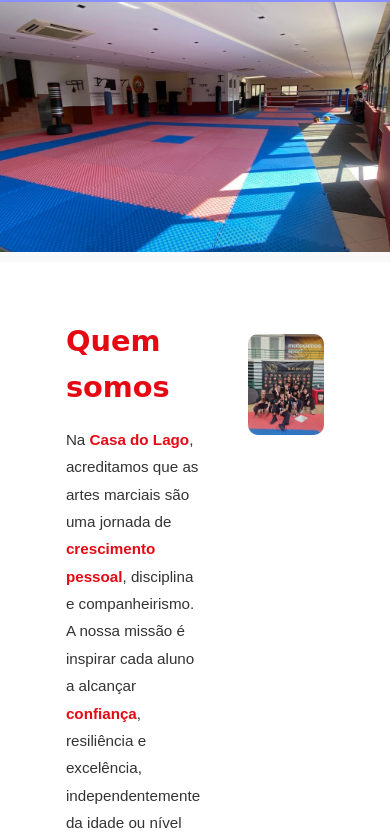
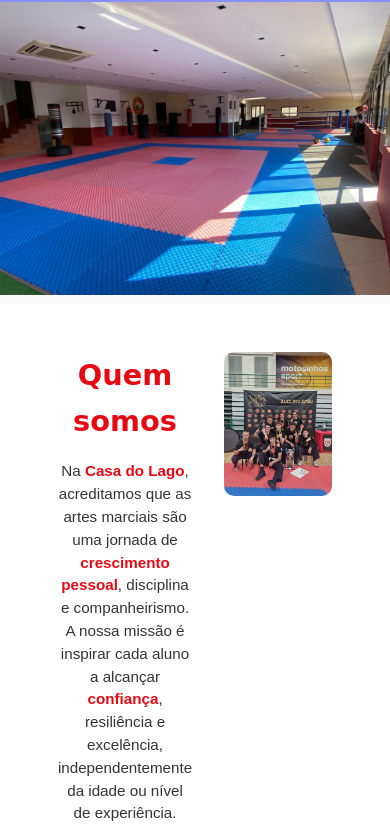
Before and after one commit to arjcasadolago/website_casadolago, a plain HTML site: page about.html in a window 390 px wide. Shown: the part 64-902 px from the top of the page. Drawn offline with Linux system fonts and the light colour scheme; a web font is replaced by a local one.

Commit message:
Add files via upload

```diff
--- a/css/pages/about.css
+++ b/css/pages/about.css
@@ -145,17 +145,28 @@
     .about-us {
         flex-direction: column;
         padding: 1.5rem 1rem;
-        align-items: flex-start; /* Align text to the top */
+        align-items: center; /* Center content for better aesthetics */
     }
 
-    .about-text {
-        order: -1; /* Move text to the top */
+    .about-text, .about-image {
+        width: 100%; /* Full width for both sections */
+        text-align: center; /* Center text for uniform look */
+        padding: 0.5rem; /* Reduce padding for compactness */
     }
 
-    .about-image {
-        order: 1; /* Move image to the bottom */
-        margin-top: 1rem;
-        text-align: center;
+    .about-image img {
+        width: 90%; /* Image scales better on small screens */
+        max-width: none; /* Remove max-width restriction */
+        height: auto; /* Maintain aspect ratio */
+    }
+
+    .about-text h2 {
+        font-size: 2rem; /* Slightly larger for better readability */
+    }
+
+    .about-text p {
+        font-size: 1rem; /* Standardize font size */
+        line-height: 1.5; /* Improve readability */
     }
 
     .instructor-list {
@@ -164,21 +175,22 @@
     }
 
     .instructor {
-        max-width: 90%; /* Reduce max width for better fit */
+        max-width: 90%;
     }
 }
 
 @media (max-width: 480px) {
-    .hero img {
-        max-height: 250px; /* Adjust image height for small screens */
-    }
-
-    .about-text h2, .instructors h2 {
+    .about-text h2 {
         font-size: 1.8rem;
     }
 
     .about-text p {
         font-size: 0.95rem;
+    }
+
+    .about-image img {
+        width: 100%;
+        max-width: none;
     }
 
     .instructor img {
@@ -192,12 +204,12 @@
         font-size: 0.9rem;
     }
 
+    .about-image img {
+        width: 100%;
+    }
+
     .instructor img {
         width: 100px;
         height: 100px;
     }
-
-    .hero img {
-        max-height: 200px; /* Further adjust for very small screens */
-    }
 }
```
